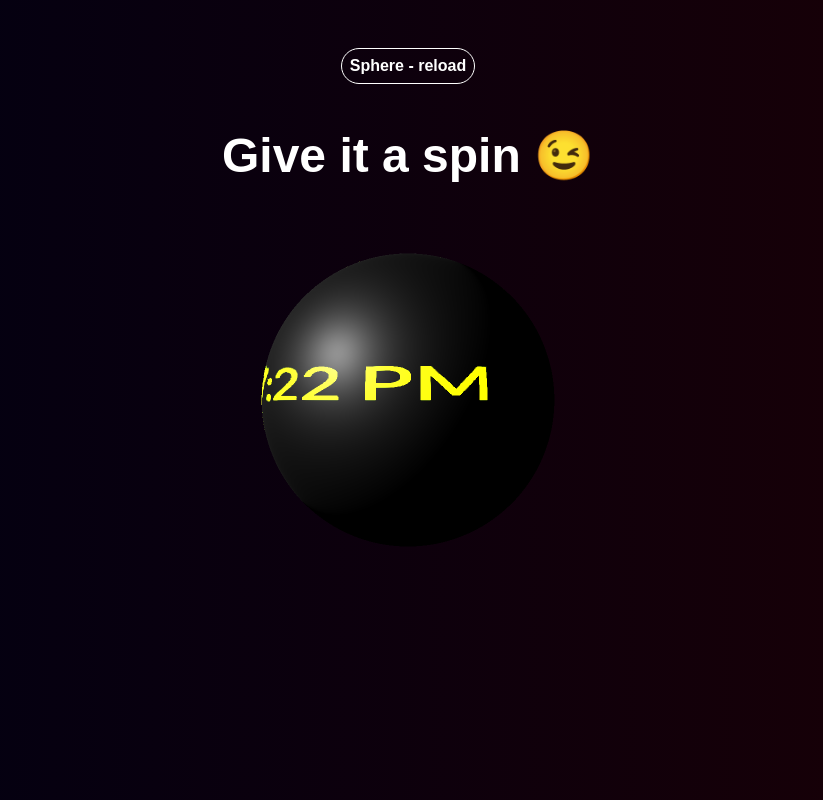
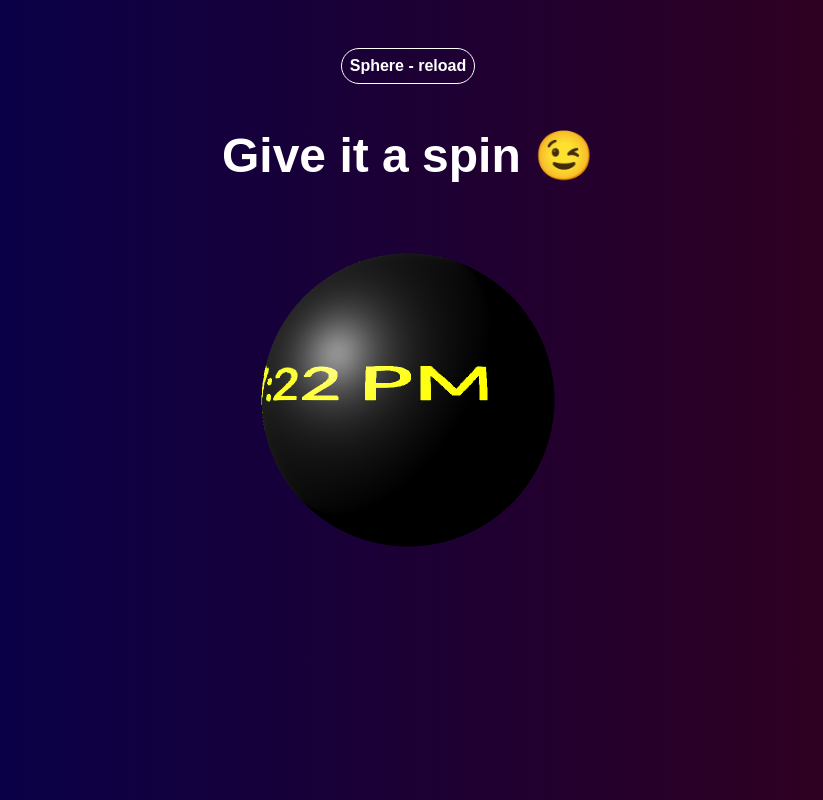
Before and after one commit to RobFyd/ThreeJS-Sphere, a website built with Vite: page vite/index.html in a window 1280 px wide. Shown: the whole page, without its empty margins (232-1055 px from the left). Built offline with nearby package versions, Linux system fonts and the light colour scheme; animation ran at ten frames a second.

Commit message:
refactor: Update background image color in style.css

```diff
--- a/vite/src/style.css
+++ b/vite/src/style.css
@@ -9,7 +9,7 @@ body {
     justify-content: center;
     overflow-x: hidden;
     font-family: 'Poppins', sans-serif;
-    background-image: linear-gradient(to right, #000013 0%, #250000 140%);
+    background-image: linear-gradient(to right, #000052 0%, #4f0000 140%);
     /* background-image: linear-gradient(to right, #434343 0%, black 100%); */
     /* background-image: radial-gradient( circle farthest-corner at 10% 20%,  rgba(151,41,247,1) 0%, rgba(24,22,39,1) 90% ); */
 }
```
